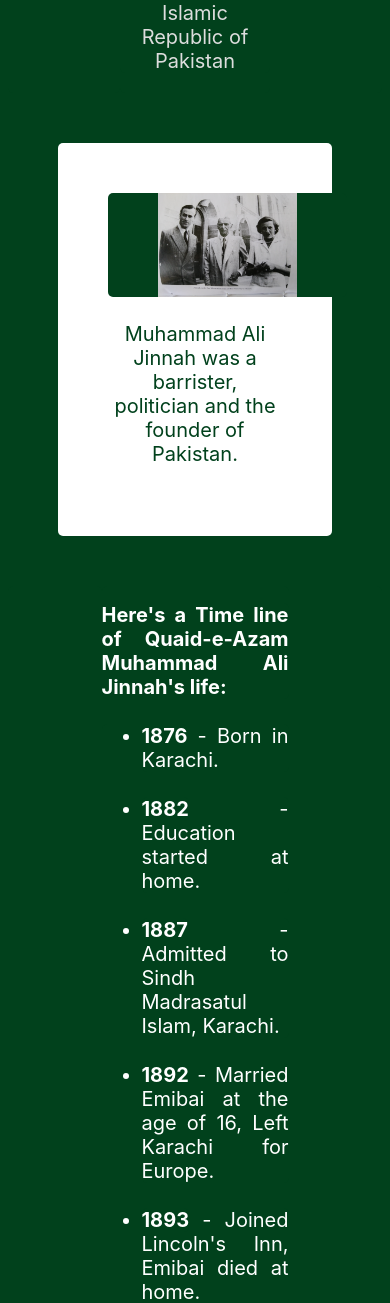
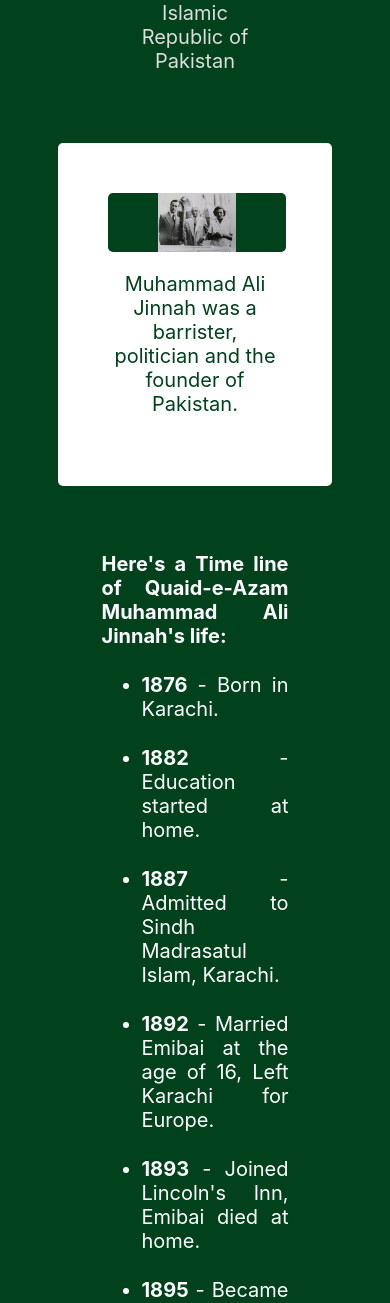
Before and after one commit to Muhammad-Hammad/FreeCodeCamp-Tribute-page, a PHP site: page /home.html in a window 390 px wide. Shown: the part 257-1560 px from the top of the page. Run offline with PHP 8.4, Linux system fonts and the light colour scheme.

Commit message:
media-query for responsive image

```diff
--- a/home.html
+++ b/home.html
@@ -12,23 +12,24 @@
     <title>Tribute Page</title>
   </head>
   <body>
+    <div id="main">
     <div class="grid1">
       <div id="up"></div>
       <div>
-        <h1 align="center">Quaid-e-Azam</h1>
+        <div id="title"><h1 align="center">Quaid-e-Azam</h1></div>
         <p align="center">Founder of Islamic Republic of Pakistan</p>
       </div>
     </div>
-    <div class="banner">
-      <img src="./assets/Banner2.jpg" alt="banner" height="80%" width="80%" />
-      <p>
+    <div class="banner" id="img-div">
+      <img src="./assets/Banner2.jpg" alt="banner" id="image"/>
+      <p id="img-caption">
         Muhammad Ali Jinnah was a barrister, politician and the founder of
         Pakistan.
       </p>
     </div>
     <div class="grid2">
       <div></div>
-      <div>
+      <div id="tribute-info">
         <h2>Here's a Time line of Quaid-e-Azam Muhammad Ali Jinnah's life:</h2>
         <ul>
           <li><b>1876</b> - Born in Karachi.</li>
@@ -216,9 +217,10 @@
               it.”
             </em>
         </p>
-        <h2 class="space">If you have time, you should read more about this incredible human being on his <a href="https://en.wikipedia.org/wiki/Muhammad_Ali_Jinnah">Wikipedia entry.</a></h2>
+        <h2 class="space">If you have time, you should read more about this incredible human being on his <a href="https://en.wikipedia.org/wiki/Muhammad_Ali_Jinnah" target="_blank" id="tribute-link">Wikipedia entry.</a></h2>
         <div class="goUp"><a href="#up"><img src="./assets/1200px-Arrow_up_green.svg.png" alt="arrow" height="100px"></a></div>
      </div>
     </div>
+    </div>
   </body>
 </html>
--- a/style.css
+++ b/style.css
@@ -91,3 +91,13 @@ a{
     height: 120px;
 
 }
+#image{
+    max-width: 50vw;
+    display: block;
+    margin: auto;
+  }
+@media screen and (max-width: 620px){
+    #image{
+        max-width: 20vw;
+    }
+}
```
